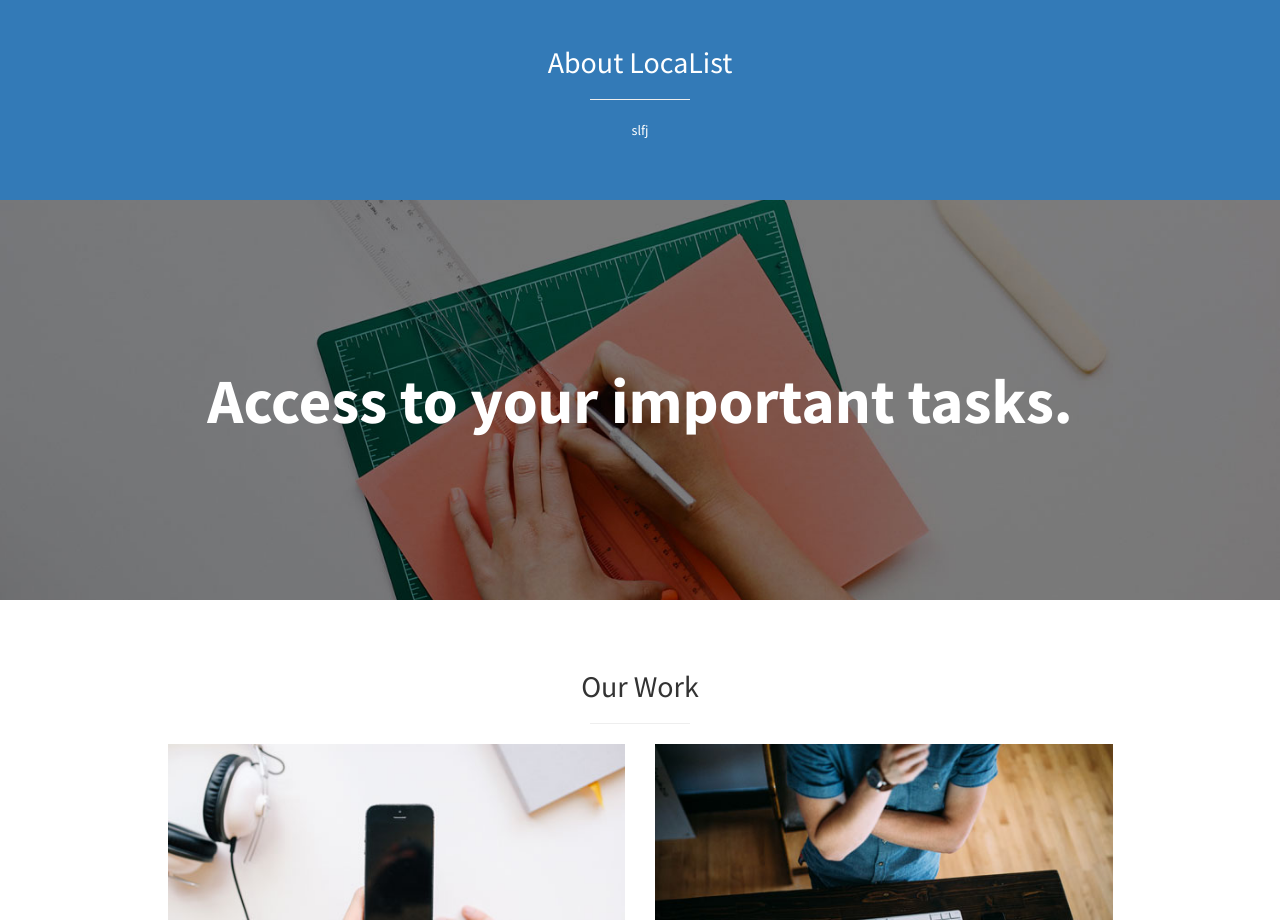
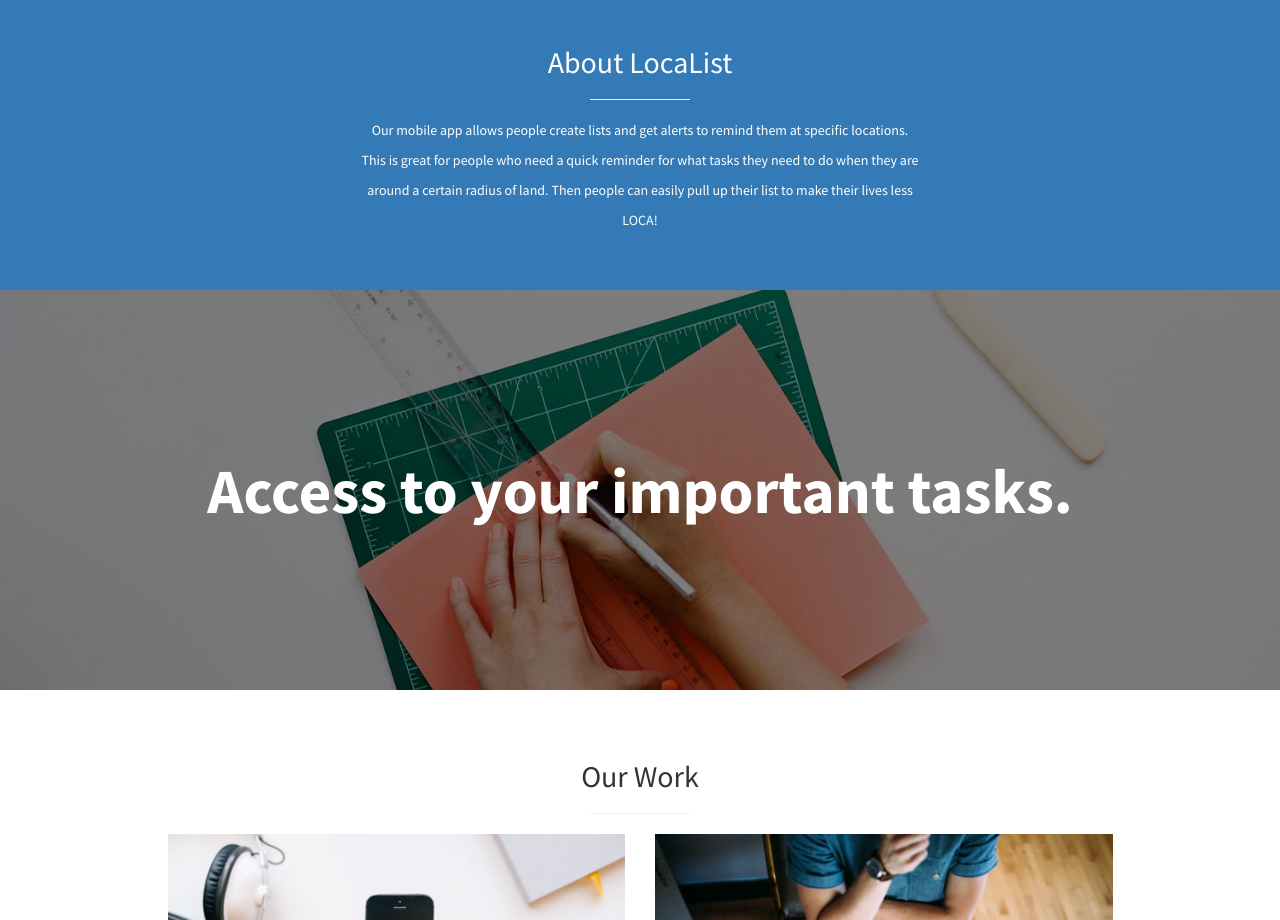
Before and after one commit to elliekang/hackgt15, a plain HTML site: page startbootstrap-stylish-portfolio-1.0.3/index.html in a window 1280 px wide. Shown: the part 1280-2200 px from the top of the page. Drawn offline with Linux system fonts and the light colour scheme.

Commit message:
finished about section

```diff
--- a/startbootstrap-stylish-portfolio-1.0.3/index.html
+++ b/startbootstrap-stylish-portfolio-1.0.3/index.html
@@ -213,7 +213,10 @@
                     <h2>About LocaList</h2>
                     <hr class="small">
                     <div class="row">
-                        <p>slfj</p>
+                        <p>Our mobile app allows people create lists and get alerts to remind them at specific locations.</p>
+                        <p>This is great for people who need a quick reminder for what tasks they need to do when they are</p>
+                        <p>around a certain radius of land. Then people can easily pull up their list to make their lives less</p>
+                        <p>LOCA!</p>
                     </div>
                     <!-- /.row (nested) -->
                 </div>
```
